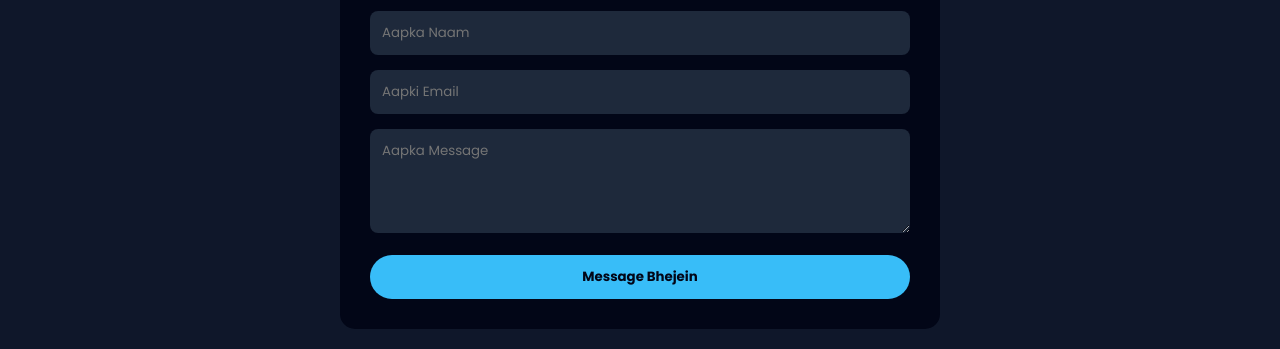
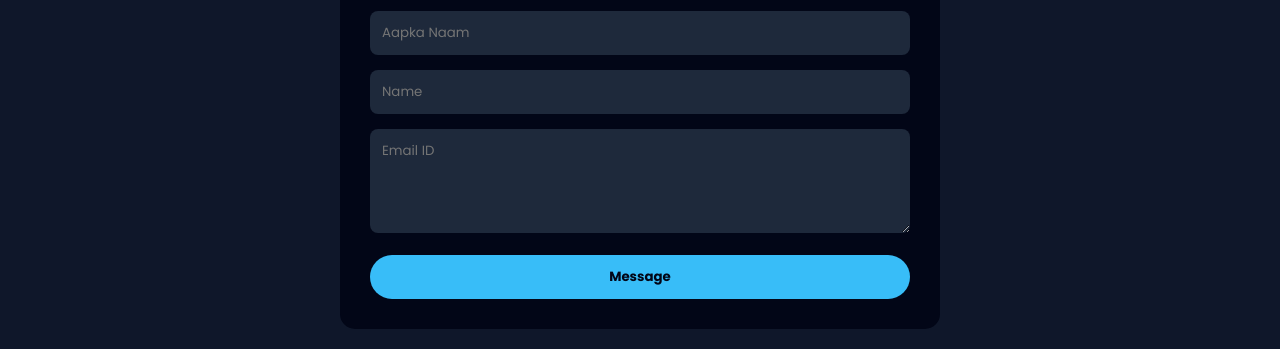
Before and after one commit to uharshit20-debug/Harshit-Upadhyay, a plain HTML site: page index.html in a window 1280 px wide. Shown: the part 3250-3599 px from the top of the page. Drawn offline with Linux system fonts and the light colour scheme.

Commit message:
Update index.html

```diff
--- a/index.html
+++ b/index.html
@@ -175,13 +175,13 @@ seamless, bug-free user experience
         <input type="text" name="name" placeholder="Aapka Naam" required style="width: 100%; padding: 12px; border-radius: 8px; border: none; background: #1e293b; color: white;">
       </div>
       <div style="margin-bottom: 15px;">
-        <input type="email" name="_replyto" placeholder="Aapki Email" required style="width: 100%; padding: 12px; border-radius: 8px; border: none; background: #1e293b; color: white;">
+        <input type="email" name="_replyto" placeholder="Name" required style="width: 100%; padding: 12px; border-radius: 8px; border: none; background: #1e293b; color: white;">
       </div>
       <div style="margin-bottom: 15px;">
-        <textarea name="message" rows="4" placeholder="Aapka Message" required style="width: 100%; padding: 12px; border-radius: 8px; border: none; background: #1e293b; color: white;"></textarea>
+        <textarea name="message" rows="4" placeholder="Email ID" required style="width: 100%; padding: 12px; border-radius: 8px; border: none; background: #1e293b; color: white;"></textarea>
       </div>
       <button type="submit" id="submit-btn" style="width: 100%; padding: 12px; border-radius: 30px; border: none; background: #38bdf8; color: #020617; font-weight: bold; cursor: pointer;">
-        Message Bhejein
+       Message
       </button>
     </form>
 
```
